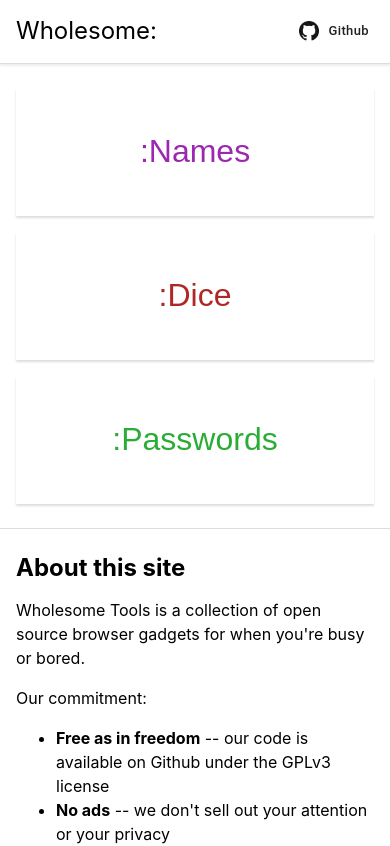
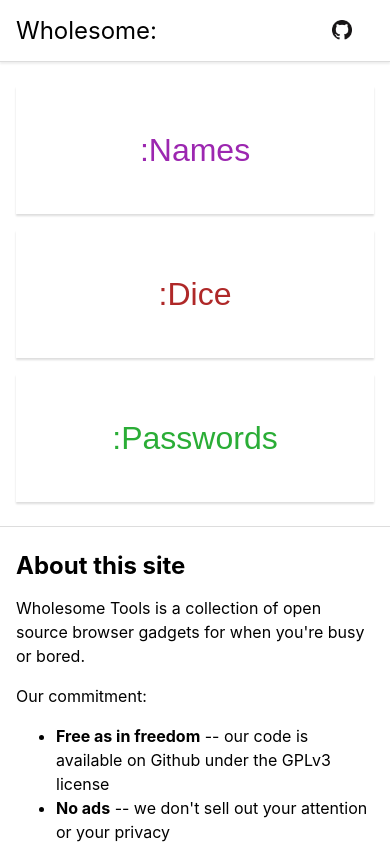
Before and after one commit to wholesome-tools/web, a React (Create React App) app: page / in a window 390 px wide. Shown: the top 846 px of the page. Built offline with nearby package versions, Linux system fonts and the light colour scheme.

Commit message:
Remove button text on mobile

```diff
--- a/src/layout/header.tsx
+++ b/src/layout/header.tsx
@@ -34,7 +34,15 @@ const Links = styled.div`
   img {
     width: 20px;
     height: 20px;
-    margin-right: 10px;
+  }
+  .nomobile {
+    margin-left: 15px;
+    display: inline-block;
+  }
+  @media (max-width: 800px) {
+    .nomobile {
+      display: none;
+    }
   }
 `;
 
@@ -75,7 +83,7 @@ export class Header extends React.Component {
               </Link>
             </Logo>
             <Links>
-              <Button size='small' onClick={this.onGithubClick}><img src="/images/GitHub-Mark-32px.png" /> Github</Button>
+              <Button size='small' onClick={this.onGithubClick}><img src="/images/GitHub-Mark-32px.png" /><span className="nomobile">Github</span></Button>
             </Links>
           </HeaderInner>
         </Container>
```
